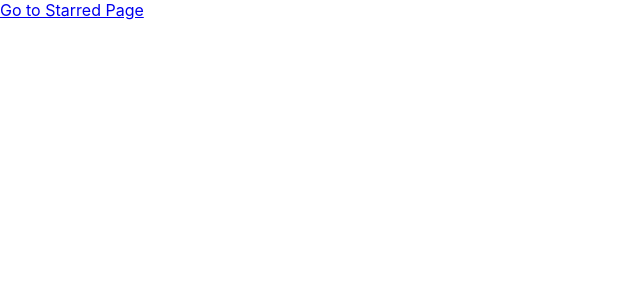
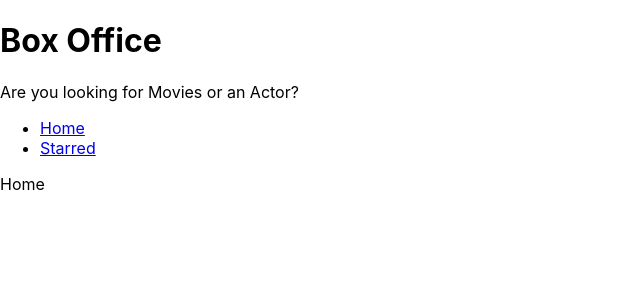
Before and after one commit to Lakshya1711/box-office, a React (Create React App) app: page / in a window 1280 px wide. Shown: the top 300 px of the page, without its empty margins (0-640 px from the left). Built offline with nearby package versions, Linux system fonts and the light colour scheme.

Commit message:
Added Components folder

```diff
--- a/src/App.jsx
+++ b/src/App.jsx
@@ -1,15 +1,18 @@
 import { BrowserRouter, Route, Routes } from 'react-router-dom';
 import Home from './Pages/Home';
 import Starred from './Pages/Starred';
+import MainLayout from './Components/MainLayout';
 
 function App() {
   return (
     <BrowserRouter>
       <Routes>
-        <Route path="/" element={<Home />} />
-        <Route path="/starred" element={<Starred />} />
+        <Route element={<MainLayout />}>
+          <Route path="/" element={<Home />} />
+          <Route path="/starred" element={<Starred />} />
+        </Route>
+        <Route path="*" element={<div>Null Found</div>} />
 
-        <Route path="*" element={<div>Null Found</div>} />
         {/* <Route path="/" element={<App />}>
       <Route index element={<Home />} />
       <Route path="teams" element={<Teams />}>
--- /dev/null
+++ b/src/Components/AppTitle.jsx
@@ -0,0 +1,13 @@
+export default function AppTitle(props) {
+  const {
+    title = 'Box Office',
+    subtitle = 'Are you looking for Movies or an Actor?',
+  } = props;
+
+  return (
+    <div>
+      <h1>{title}</h1>
+      <p>{subtitle}</p>
+    </div>
+  );
+}
--- /dev/null
+++ b/src/Components/MainLayout.jsx
@@ -0,0 +1,16 @@
+import { Outlet } from 'react-router-dom';
+import Navs from './Navs';
+import AppTitle from './AppTitle';
+
+const MainLayout = () => {
+  return (
+    <div>
+      <AppTitle />
+      <Navs />
+
+      <Outlet />
+    </div>
+  );
+};
+
+export default MainLayout;
--- /dev/null
+++ b/src/Components/Navs.jsx
@@ -0,0 +1,28 @@
+import { Link } from 'react-router-dom';
+
+const LINKS = [
+  {
+    text: 'Home',
+    to: '/',
+  },
+  {
+    text: 'Starred',
+    to: '/Starred',
+  },
+];
+
+const Navs = () => {
+  return (
+    <div>
+      <ul>
+        {LINKS.map(item => (
+          <li key={item.to}>
+            <Link to={item.to}>{item.text}</Link>
+          </li>
+        ))}
+      </ul>
+    </div>
+  );
+};
+
+export default Navs;
--- a/src/Pages/Home.jsx
+++ b/src/Pages/Home.jsx
@@ -1,10 +1,4 @@
-import { Link } from 'react-router-dom';
-
 const Home = () => {
-  return (
-    <div>
-      <Link to="/Starred">Go to Starred Page</Link>
-    </div>
-  );
+  return <div>Home</div>;
 };
 export default Home;
```
